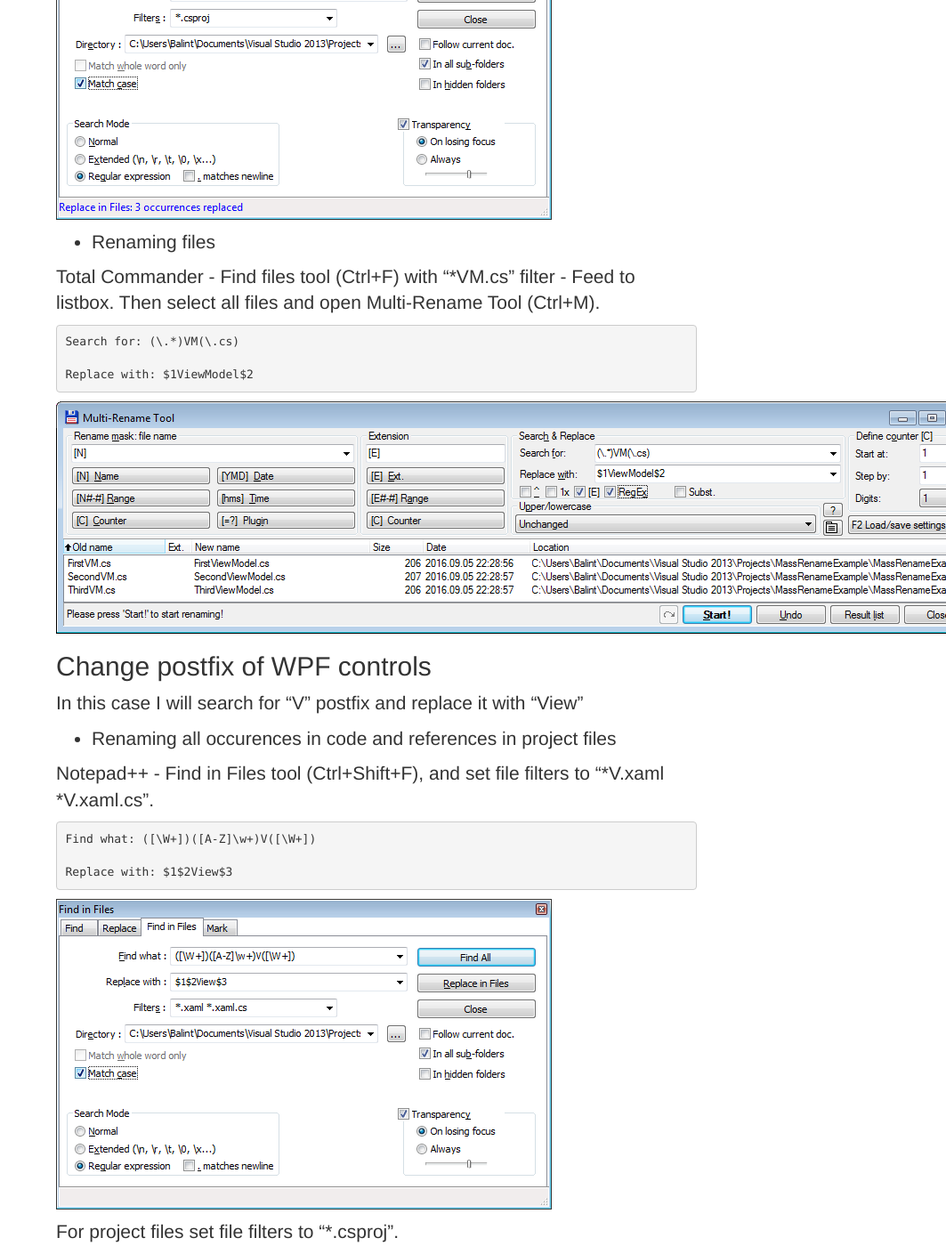
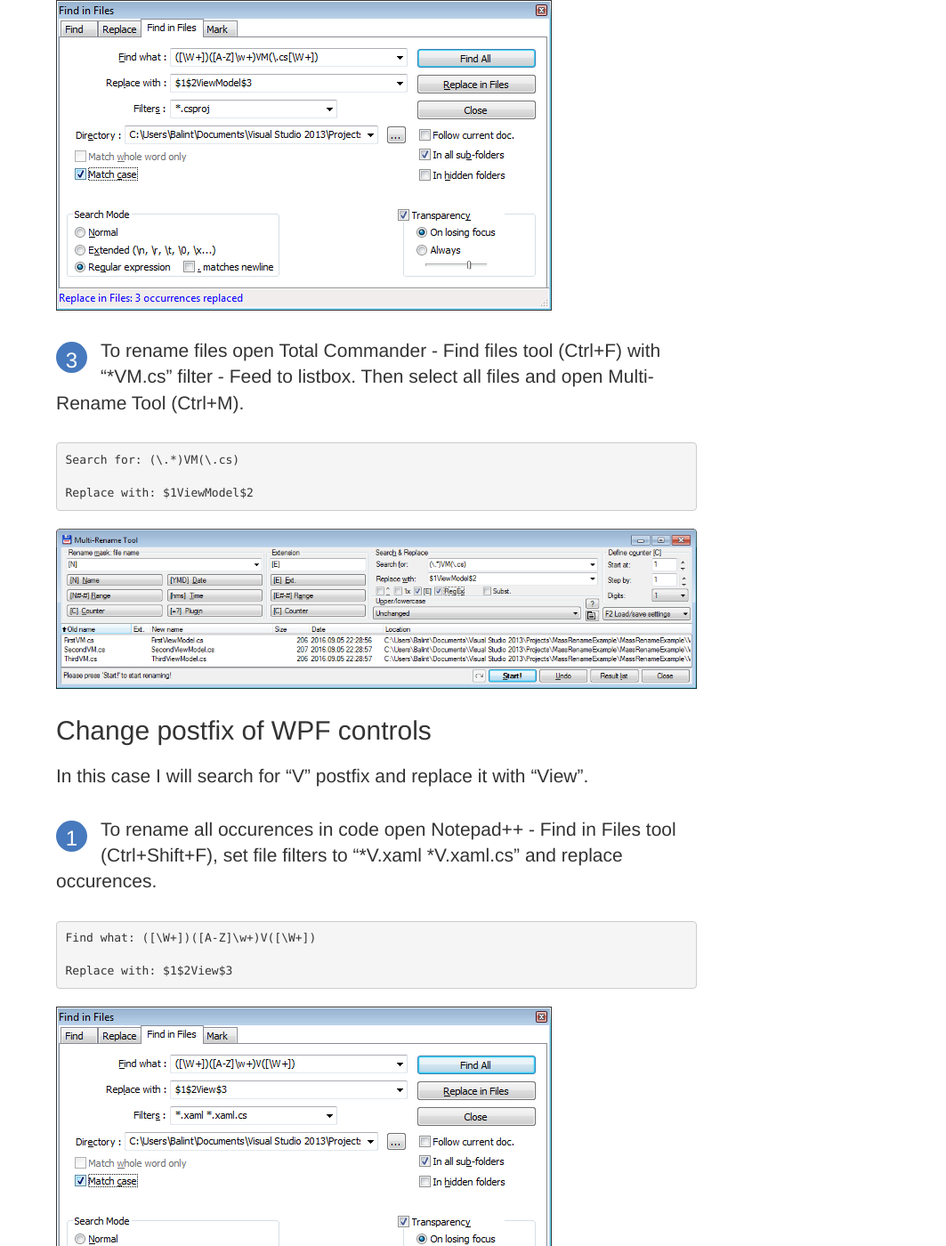
Before and after one commit to BalintPogatsa/BalintPogatsa.github.io, a Jekyll site: the page built from _posts/2016-09-05-mass-rename-classes.md, in a window 1280 px wide and 1400 px high, scrolled down 5123 px. Shown: the whole window at 89% size, without its empty margins (217-1280 px from the left). Built offline with Jekyll 4.4.1, drawn with Linux system fonts in a browser that asks for light colours; comment, search, counter and statistics services are not loaded; some of the changed text lies outside the part shown.

Commit message:
no message

```diff
--- a/_posts/2016-09-05-mass-rename-classes.md
+++ b/_posts/2016-09-05-mass-rename-classes.md
@@ -42,7 +42,7 @@ If you first click "Find All", you can review what changes you will make.
 
 ![alt text](https://github.com/BalintPogatsa/BalintPogatsa.github.io/raw/master/img/step0_mass_rename_prefixed_class.png "Replace class names in source code")
 
-Repeat quite similarly for project files (*.csproj).
+<span class="step">2</span>Repeat quite similarly for project files (*.csproj).
 
     Find what: ([\W+])[Cc]([A-Z]\w+\.cs)([\W+])
 
@@ -50,9 +50,7 @@ Repeat quite similarly for project files (*.csproj).
 
 ![alt text](https://github.com/BalintPogatsa/BalintPogatsa.github.io/raw/master/img/step1_mass_rename_prefixed_class.png "Replace file references in project files")
 
-<span class="step">2</span>Renaming files
-
-Use Find Files tool of Total Commander to list all the files that you need to rename and click "Feed to listbox" button:
+<span class="step">3</span>To rename files, first in Total Commander use Find Files tool to list all the files that you need to rename and click "Feed to listbox" button:
 
 ![alt text](https://github.com/BalintPogatsa/BalintPogatsa.github.io/raw/master/img/step2_mass_rename_prefixed_class.png "Find files to rename")
 
@@ -72,10 +70,8 @@ You can also preview the changes to be sure you rename everything as you planned
 The steps are pretty similar to removing prefixes so I will just show the steps you need.
 In my case I will search for "VM" postfix and replace it with "ViewModel".
 
-- Renaming all occurences in code and references in project files
-
-Notepad++ - Find in Files tool (Ctrl+Shift+F).
-Then set file filters to "*VM.cs".
+<span class="step">1</span>To rename all occurences in code, go to Notepad++ - Find in Files tool (Ctrl+Shift+F).
+Then set file filters to "*VM.cs" and replace occurences.
 
     Find what: ([\W+])([A-Z]\w+)VM([\W+])
 
@@ -83,7 +79,7 @@ Then set file filters to "*VM.cs".
 
 ![alt text](https://github.com/BalintPogatsa/BalintPogatsa.github.io/raw/master/img/step0_mass_rename_postfixed_class.png "Replace class names in source code")
 
-For project files set file filters to (*.csproj)
+<span class="step">2</span>For project files set file filters to "*.csproj" and replace.
 
     Find what: ([\W+])([A-Z]\w+)VM(\.cs[\W+])
 
@@ -91,9 +87,7 @@ For project files set file filters to (*.csproj)
 
 ![alt text](https://github.com/BalintPogatsa/BalintPogatsa.github.io/raw/master/img/step1_mass_rename_postfixed_class.png "Replace file references in project files")
 
-- Renaming files
-
-Total Commander - Find files tool (Ctrl+F) with "*VM.cs" filter - Feed to listbox.
+<span class="step">3</span>To rename files open Total Commander - Find files tool (Ctrl+F) with "*VM.cs" filter - Feed to listbox.
 Then select all files and open Multi-Rename Tool (Ctrl+M).
 
     Search for: (\.*)VM(\.cs)
@@ -103,11 +97,9 @@ Then select all files and open Multi-Rename Tool (Ctrl+M).
 ![alt text](https://github.com/BalintPogatsa/BalintPogatsa.github.io/raw/master/img/step3_mass_rename_postfixed_class.png "Rename files")
 
 ## Change postfix of WPF controls
-In this case I will search for "V" postfix and replace it with "View"
+In this case I will search for "V" postfix and replace it with "View".
 
-- Renaming all occurences in code and references in project files
-
-Notepad++ - Find in Files tool (Ctrl+Shift+F), and set file filters to "*V.xaml *V.xaml.cs".
+<span class="step">1</span>To rename all occurences in code open Notepad++ - Find in Files tool (Ctrl+Shift+F), set file filters to "*V.xaml *V.xaml.cs" and replace occurences.
 
     Find what: ([\W+])([A-Z]\w+)V([\W+])
 
@@ -115,7 +107,7 @@ Notepad++ - Find in Files tool (Ctrl+Shift+F), and set file filters to "*V.xaml
 
 ![alt text](https://github.com/BalintPogatsa/BalintPogatsa.github.io/raw/master/img/step0_mass_rename_postfixed_wpf_control.png "Replace class names in source code")
 
-For project files set file filters to "*.csproj".
+<span class="step">2</span>For project files set file filters to "*.csproj".
 
     Find what: ([\W+])([A-Z]\w+)V(\.xaml\W+)
 
@@ -123,9 +115,7 @@ For project files set file filters to "*.csproj".
 
 ![alt text](https://github.com/BalintPogatsa/BalintPogatsa.github.io/raw/master/img/step1_mass_rename_postfixed_class.png "Replace file references in project files")
 
-- Renaming files
-
-Total Commander - Find files tool (Ctrl+F) with "*V.xaml*" filter, then click "Feed listbox" button. After that select all files and open Multi-Rename Tool (Ctrl+M).
+<span class="step">3</span>To rename files, open Total Commander - Find files tool (Ctrl+F) with "*V.xaml*" filter, then click "Feed to listbox" button. After that select all files and open Multi-Rename Tool (Ctrl+M).
 
     Search for: (\.*)V(\.xaml(\.cs)*)
 
--- a/css/main.css
+++ b/css/main.css
@@ -67,3 +67,20 @@ ul.posts li {
     margin: 0 auto 60px;
     width: 90%; */
 }
+
+.post p {
+    margin: 0 0 30px;
+}
+
+.post h2 {
+    margin-bottom: 20px;
+    margin-top: 20px;
+}
+
+.post pre {
+	margin: 0 0 20px;
+}
+
+.post p img {
+	max-width: 100%;
+}
```
